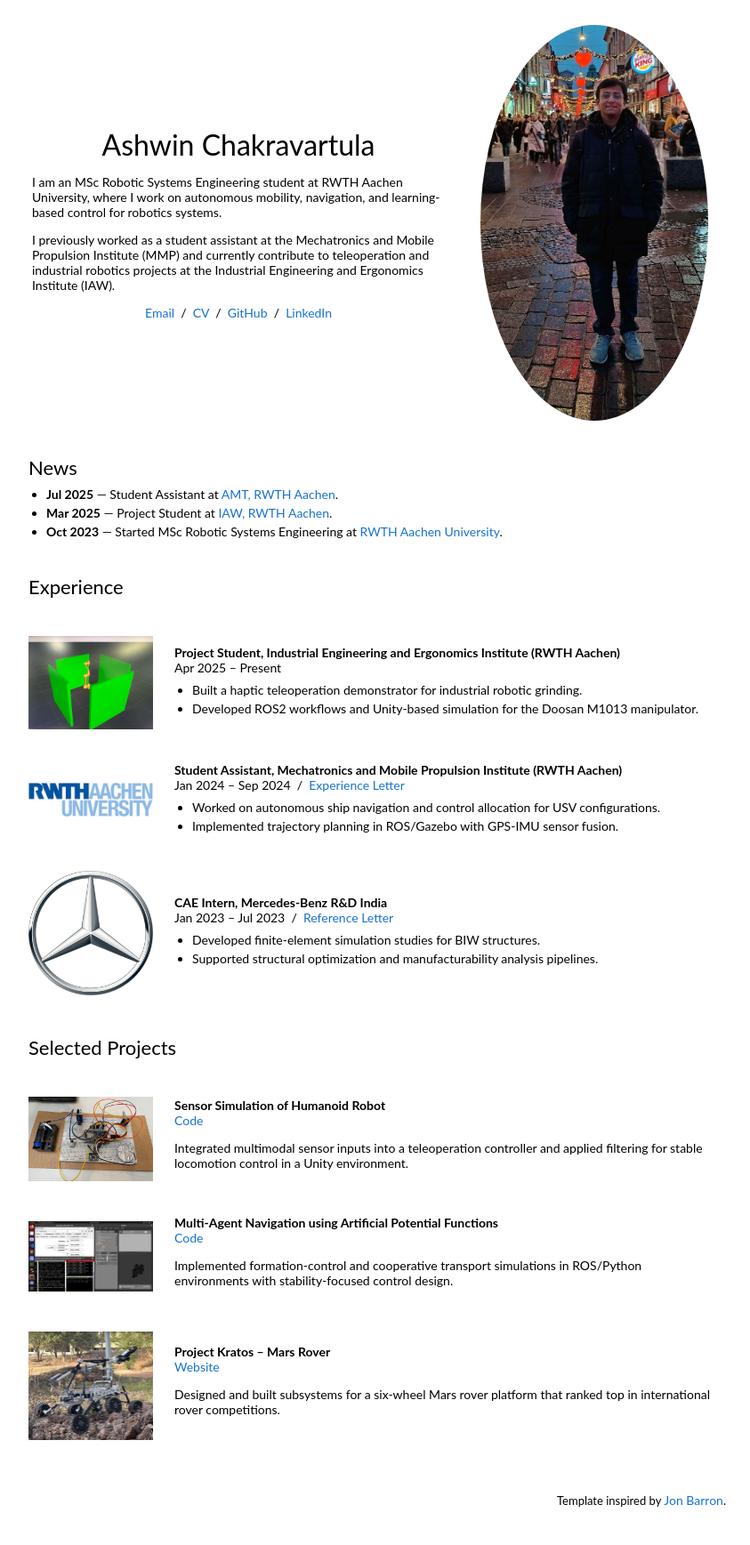
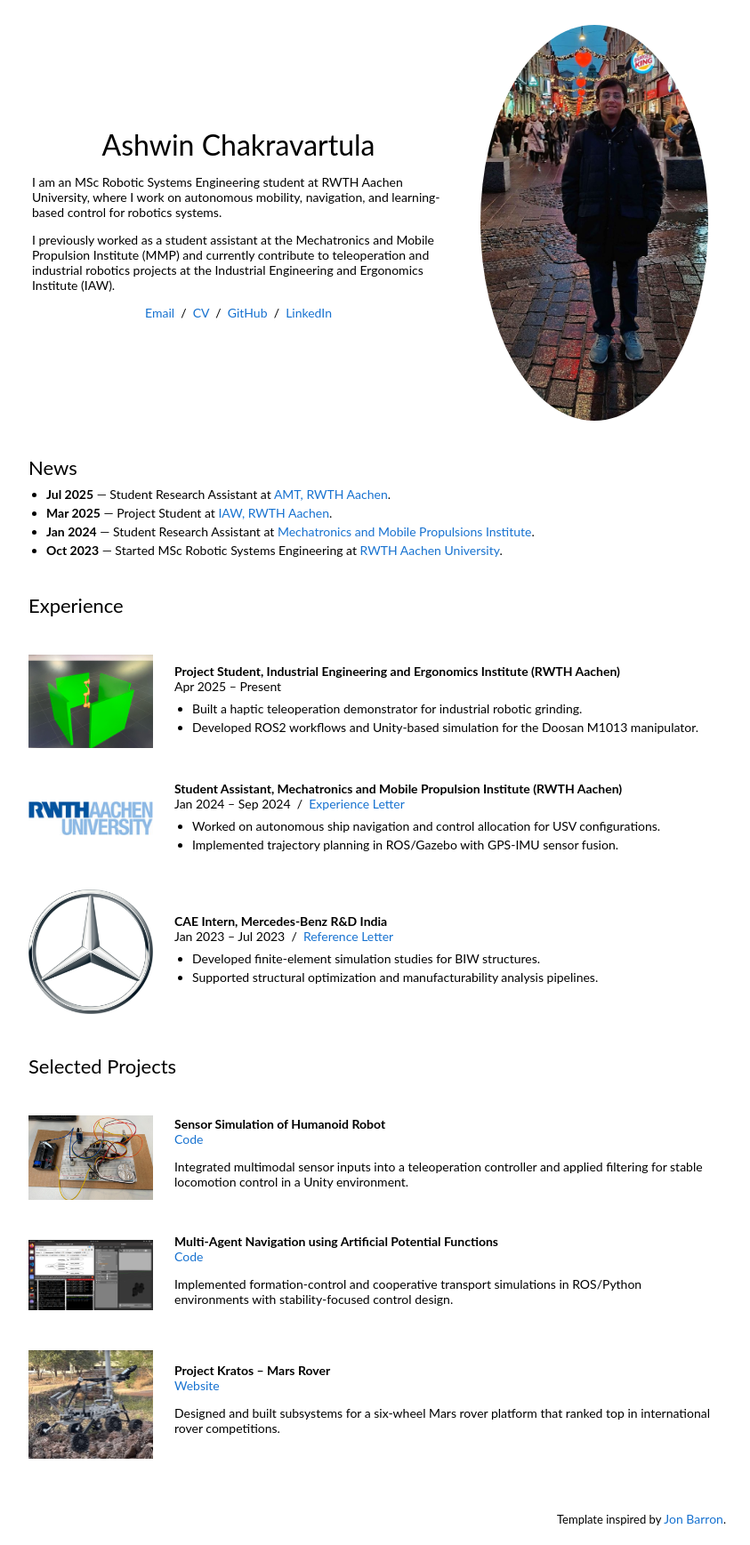
Before and after one commit to AshwinC313/AshwinC313.github.io, a Jekyll site: the page index.html, which Jekyll copies as it is, in a window 1280 px wide. Shown: the whole page at 89% size, without its empty margins (224-1067 px from the left). Built offline with Jekyll 4.4.1, drawn with Linux system fonts in a browser that asks for light colours; before the commit the page ends 1716 px from its top, so only the background shows below that.

Commit message:
updated image locations in the script

```diff
--- a/index.html
+++ b/index.html
@@ -5,7 +5,7 @@
   <meta name="viewport" content="width=device-width, initial-scale=1" />
   <title>Ashwin Chakravartula</title>
   <meta name="author" content="Ashwin Chakravartula" />
-  <link rel="icon" type="image/jpg" href="images/github_profile_photo_3.jpg" />
+  <link rel="icon" type="image/jpg" href="images/profile_pic/github_profile_photo_3.jpg" />
   <style type="text/css">
     a {
       color: #1772d0;
@@ -111,7 +111,7 @@
                   </p>
                 </td>
                 <td style="padding:2.5%;width:37%;max-width:37%">
-                  <a href="images/github_profile_photo_3.jpg"><img style="width:100%;max-width:100%;object-fit:cover; border-radius:50%;" alt="profile photo" src="images/github_profile_photo_3.jpg" class="hoverZoomLink" /></a>
+                  <a href="images/profile_pic/github_profile_photo_3.jpg"><img style="width:100%;max-width:100%;object-fit:cover; border-radius:50%;" alt="profile photo" src="images/profile_pic/github_profile_photo_3.jpg" class="hoverZoomLink" /></a>
                 </td>
               </tr>
             </tbody>
@@ -123,8 +123,9 @@
                 <td style="padding:16px;width:100%;vertical-align:middle">
                   <heading>News</heading>
                   <ul>
-                    <li><strong>Jul 2025</strong> — Student Assistant at <a href="https://www.amt.rwth-aachen.de/en/home.html" target="_blank" rel="noopener">AMT, RWTH Aachen</a>.</li>
+                    <li><strong>Jul 2025</strong> — Student Research Assistant at <a href="https://www.amt.rwth-aachen.de/en/home.html" target="_blank" rel="noopener">AMT, RWTH Aachen</a>.</li>
                     <li><strong>Mar 2025</strong> — Project Student at <a href="https://www.iaw.rwth-aachen.de/cms/~ieplw/iaw/" target="_blank" rel="noopener">IAW, RWTH Aachen</a>.</li>
+                    <li><strong>Jan 2024</strong> — Student Research Assistant at <a href="https://www.mmp.rwth-aachen.de/cms/Mechatronics/~fwqq/Das-Lehr-und-Forschungsgebiet/lidx/1/" target="_blank" rel="noopener">Mechatronics and Mobile Propulsions Institute</a>.</li>
                     <li><strong>Oct 2023</strong> — Started MSc Robotic Systems Engineering at <a href="https://www.rwth-aachen.de/go/id/a/?lidx=1" target="_blank" rel="noopener">RWTH Aachen University</a>.</li>
                   </ul>
                 </td>
@@ -158,7 +159,7 @@
               </tr>
 
               <tr>
-                <td style="padding:16px;width:20%;vertical-align:middle"><img src="images/RWTH_Logo.jpg" alt="RWTH" width="140" /></td>
+                <td style="padding:16px;width:20%;vertical-align:middle"><img src="images/institute_logos/RWTH_Logo.jpg" alt="RWTH" width="140" /></td>
                 <td style="padding:8px;width:80%;vertical-align:middle">
                   <papertitle>Student Assistant, Mechatronics and Mobile Propulsion Institute (RWTH Aachen)</papertitle>
                   <br />
@@ -171,7 +172,7 @@
               </tr>
 
               <tr>
-                <td style="padding:16px;width:20%;vertical-align:middle"><img src="images/mercedes.png" alt="Mercedes" width="140" /></td>
+                <td style="padding:16px;width:20%;vertical-align:middle"><img src="images/institute_logos/mercedes.png" alt="Mercedes" width="140" /></td>
                 <td style="padding:8px;width:80%;vertical-align:middle">
                   <papertitle>CAE Intern, Mercedes-Benz R&amp;D India</papertitle>
                   <br />
```
